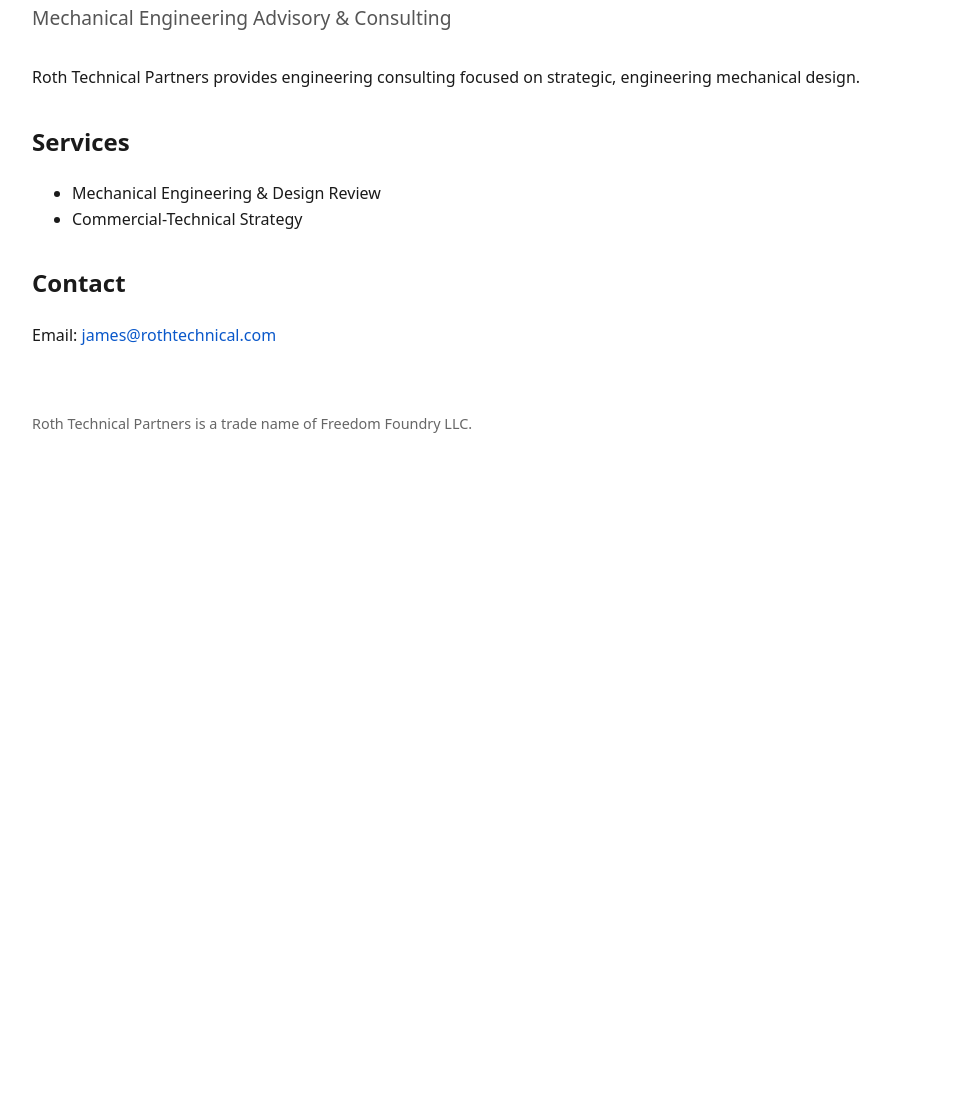
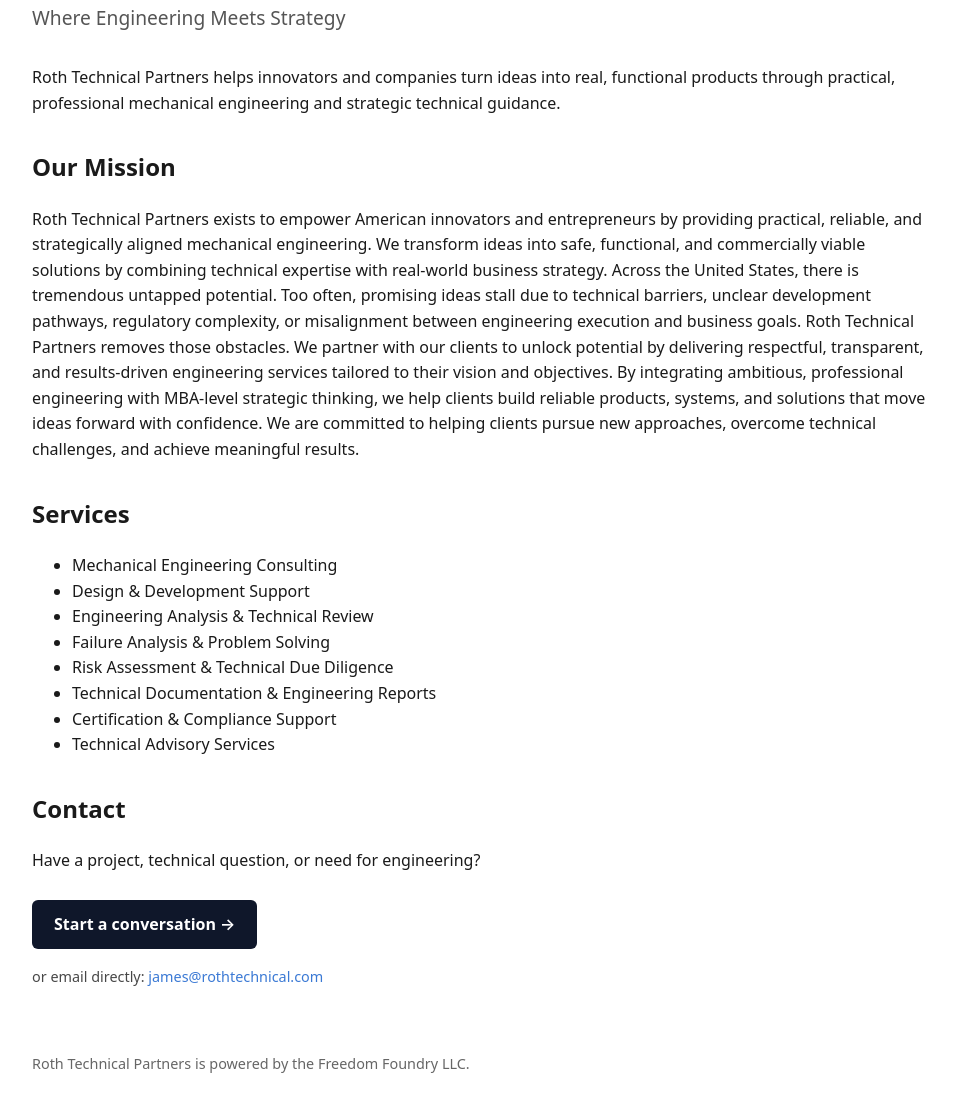
Before and after one commit to rothjamesroth/rothjamesroth.github.io, a plain HTML site: page index.html in a window 1280 px wide. Shown: the part 133-1244 px from the top of the page, without its empty margins (158-1114 px from the left). Before the commit the page ends 800 px from the top, so only its background shows below. Drawn offline with Linux system fonts and the light colour scheme.

Commit message:
Update index.html

```diff
--- a/index.html
+++ b/index.html
@@ -39,26 +39,76 @@
 <body>
 
 <h1>Roth Technical Partners</h1>
-<p class="tagline">Mechanical Engineering Advisory & Consulting</p>
+<p class="tagline">Where Engineering Meets Strategy</p>
 
 <p>
-Roth Technical Partners provides engineering consulting focused on
-strategic, engineering mechanical design.
+Roth Technical Partners helps innovators and companies turn ideas into real, functional products through practical, professional mechanical engineering and strategic technical guidance.
+</p>
+
+<h2>Our Mission</h2>
+<p>
+Roth Technical Partners exists to empower American innovators and entrepreneurs by providing practical, reliable, and strategically aligned mechanical engineering.
+We transform ideas into safe, functional, and commercially viable solutions by combining technical expertise with real-world business strategy.
+Across the United States, there is tremendous untapped potential. Too often, promising ideas stall due to technical barriers, unclear development pathways, regulatory complexity, or misalignment between engineering execution and business goals. Roth Technical Partners removes those obstacles.
+We partner with our clients to unlock potential by delivering respectful, transparent, and results-driven engineering services tailored to their vision and objectives. By integrating ambitious, professional engineering with MBA-level strategic thinking, we help clients build reliable products, systems, and solutions that move ideas forward with confidence.
+We are committed to helping clients pursue new approaches, overcome technical challenges, and achieve meaningful results.
 </p>
 
 <h2>Services</h2>
 <ul>
-  <li>Mechanical Engineering & Design Review</li>
-  <li>Commercial-Technical Strategy</li>
+  <li>Mechanical Engineering Consulting</li>
+  <li>Design & Development Support</li>
+  <li>Engineering Analysis & Technical Review</li>
+  <li>Failure Analysis & Problem Solving</li>
+  <li>Risk Assessment & Technical Due Diligence</li>
+  <li>Technical Documentation & Engineering Reports</li>
+  <li>Certification & Compliance Support</li>
+  <li>Technical Advisory Services</li>
 </ul>
 
 <h2>Contact</h2>
+
+<p>Have a project, technical question, or need for engineering?</p>
+
 <p>
-Email: <a href="mailto:james@rothtechnical.com">james@rothtechnical.com</a>
+<a class="contact-link" href="mailto:james@rothtechnical.com">
+Start a conversation →
+</a>
 </p>
 
+<p class="contact-email">
+or email directly:
+<a href="mailto:james@rothtechnical.com">james@rothtechnical.com</a>
+</p>
+
+<style>
+.contact-link {
+  display: inline-block;
+  padding: 12px 22px;
+  margin-top: 10px;
+  background: #0f172a;
+  color: #ffffff;
+  text-decoration: none;
+  font-weight: 600;
+  border-radius: 6px;
+  transition: all 0.25s ease;
+}
+
+.contact-link:hover {
+  background: #2563eb;
+  transform: translateY(-2px);
+  box-shadow: 0 6px 14px rgba(0,0,0,0.15);
+}
+
+.contact-email {
+  margin-top: 14px;
+  font-size: 0.9rem;
+  opacity: 0.8;
+}
+</style>
+
 <footer>
-Roth Technical Partners is a trade name of Freedom Foundry LLC.
+Roth Technical Partners is powered by the Freedom Foundry LLC.
 </footer>
 
 </body>
```
